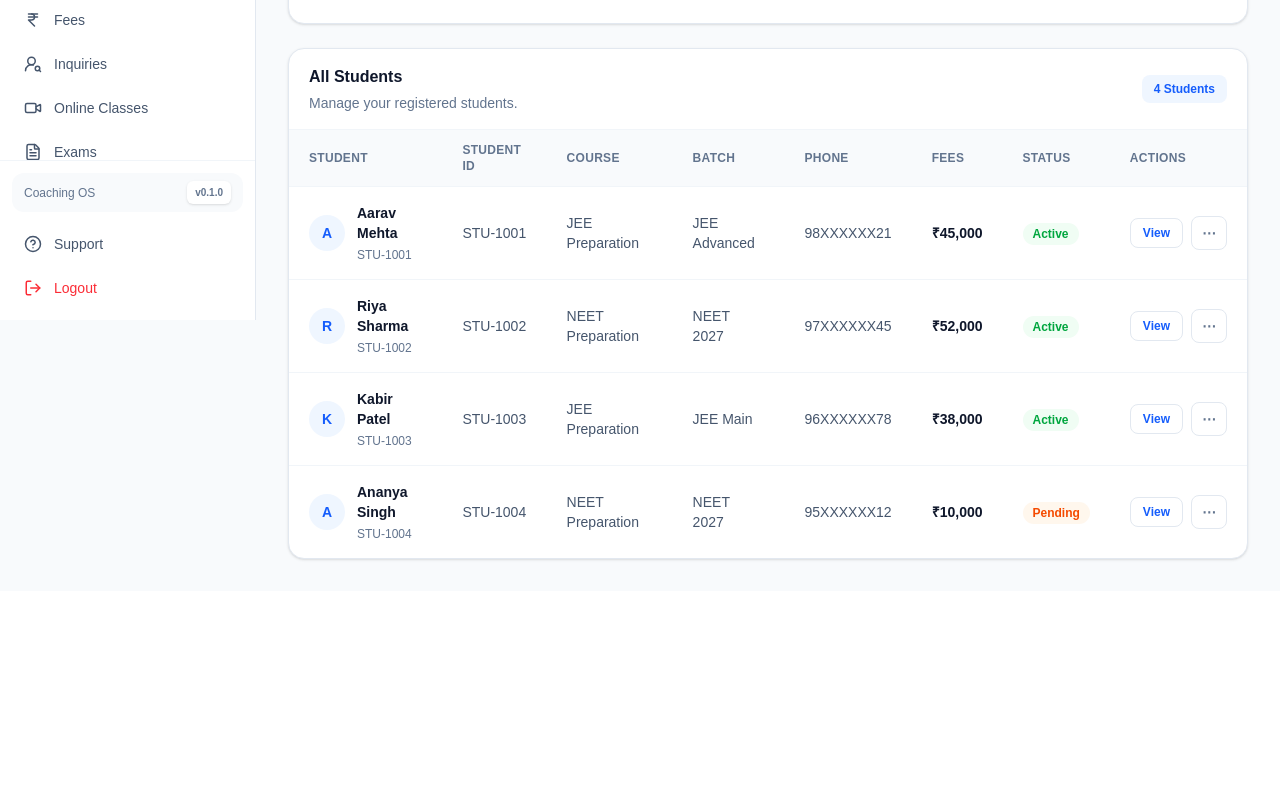
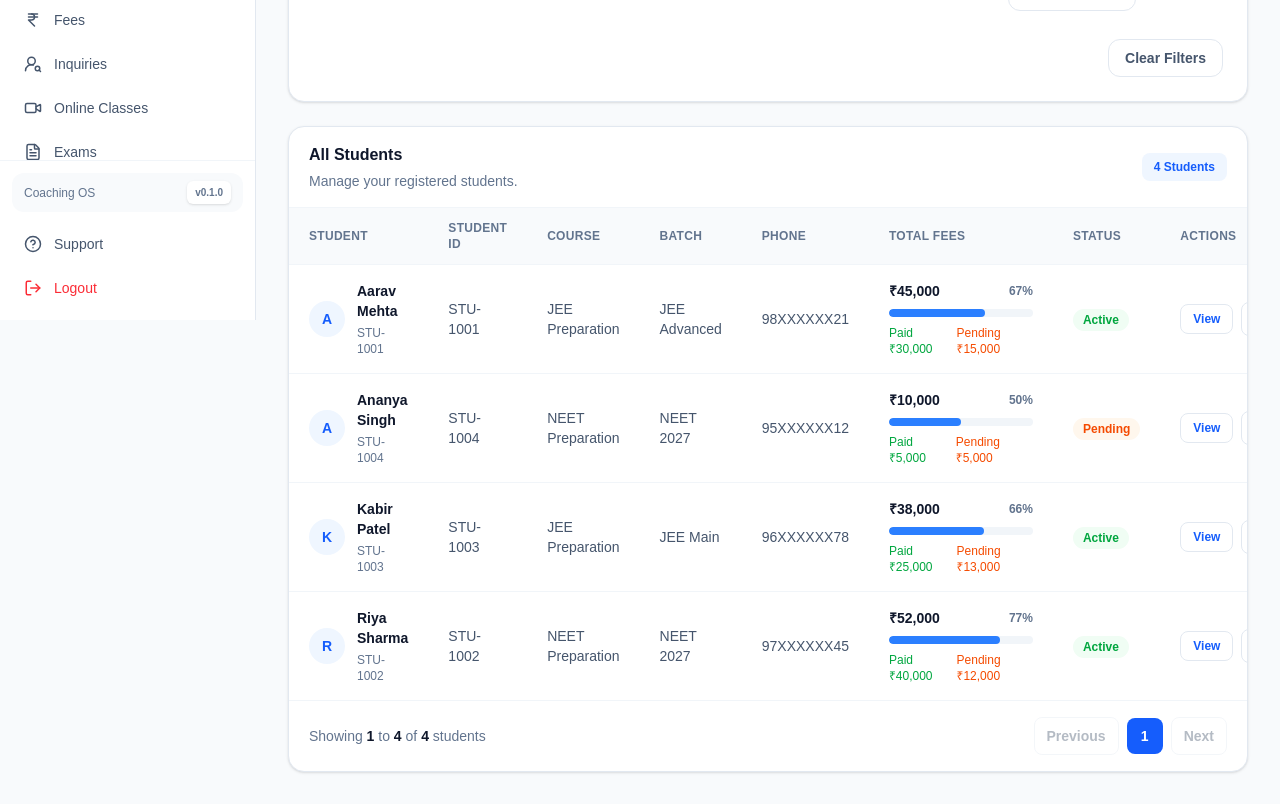
Before and after one commit to devleyj/Coaching-os-admin, a Next.js app: page /students in a window 1280 px wide. Shown: the part 480-1284 px from the top of the page. Before the commit the page ends 1071 px from the top, so only its background shows below. Built offline with nearby package versions, Linux system fonts and the light colour scheme.

Commit message:
v0.1.0 - complete student managment and fee tracking

```diff
--- a/app/students/page.tsx
+++ b/app/students/page.tsx
@@ -10,7 +10,9 @@ const initialStudents = [
     batch: "JEE Advanced",
     phone: "98XXXXXX21",
     email: "aarav@example.com",
-    fees: "₹45,000",
+    totalFees: 45000,
+    paidFees: 30000,
+    pendingFees: 15000,
     status: "Active",
   },
   {
@@ -20,7 +22,9 @@ const initialStudents = [
     batch: "NEET 2027",
     phone: "97XXXXXX45",
     email: "riya@example.com",
-    fees: "₹52,000",
+    totalFees: 52000,
+    paidFees: 40000,
+    pendingFees: 12000,
     status: "Active",
   },
   {
@@ -30,7 +34,9 @@ const initialStudents = [
     batch: "JEE Main",
     phone: "96XXXXXX78",
     email: "kabir@example.com",
-    fees: "₹38,000",
+    totalFees: 38000,
+    paidFees: 25000,
+    pendingFees: 13000,
     status: "Active",
   },
   {
@@ -40,7 +46,9 @@ const initialStudents = [
     batch: "NEET 2027",
     phone: "95XXXXXX12",
     email: "ananya@example.com",
-    fees: "₹10,000",
+    totalFees: 10000,
+    paidFees: 5000,
+    pendingFees: 5000,
     status: "Pending",
   },
 ];
@@ -62,6 +70,22 @@ export default function StudentsPage() {
   const [batchFilter, setBatchFilter] = useState("");
   const [courseFilter, setCourseFilter] = useState("");
   const [statusFilter, setStatusFilter] = useState("");
+  const [currentPage, setCurrentPage] = useState(1);
+  const [sortBy, setSortBy] = useState("name");
+  const [sortOrder, setSortOrder] = useState("asc");
+
+  const getFeeProgress = (student: (typeof studentList)[number]) => {
+    if (student.totalFees <= 0) {
+      return 0;
+    }
+
+    return Math.min(
+      Math.round((student.paidFees / student.totalFees) * 100),
+      100,
+    );
+  };
+
+  const studentsPerPage = 10;
 
   const filteredStudents = studentList.filter((student) => {
     const search = searchTerm.toLowerCase();
@@ -79,6 +103,41 @@ export default function StudentsPage() {
 
     return matchesSearch && matchesBatch && matchesCourse && matchesStatus;
   });
+
+  const sortedStudents = [...filteredStudents].sort((a, b) => {
+    let comparison = 0;
+
+    if (sortBy === "name") {
+      comparison = a.name.localeCompare(b.name);
+    }
+
+    if (sortBy === "totalFees") {
+      comparison = a.totalFees - b.totalFees;
+    }
+
+    if (sortBy === "pendingFees") {
+      comparison = a.pendingFees - b.pendingFees;
+    }
+
+    if (sortBy === "feeProgress") {
+      comparison = getFeeProgress(a) - getFeeProgress(b);
+    }
+
+    if (sortBy === "status") {
+      comparison = a.status.localeCompare(b.status);
+    }
+
+    return sortOrder === "asc" ? comparison : -comparison;
+  });
+
+  const totalPages = Math.ceil(filteredStudents.length / studentsPerPage);
+
+  const startIndex = (currentPage - 1) * studentsPerPage;
+
+  const paginatedStudents = sortedStudents.slice(
+    startIndex,
+    startIndex + studentsPerPage,
+  );
 
   useEffect(() => {
     const handleClickOutside = () => {
@@ -112,7 +171,7 @@ export default function StudentsPage() {
 
   const editStudent = (studentId: string) => {
     const student = studentList.find(
-      (currentStudent) => currentStudent.id === studentId
+      (currentStudent) => currentStudent.id === studentId,
     );
 
     if (!student) {
@@ -125,7 +184,7 @@ export default function StudentsPage() {
     setStudentEmail(student.email ?? "");
     setStudentCourse(student.course);
     setStudentBatch(student.batch);
-    setStudentFees(student.fees.replace("₹", ""));
+    setStudentFees(String(student.totalFees));
     setFormError("");
     setOpenActionMenu(null);
     setShowAddStudent(true);
@@ -281,6 +340,34 @@ export default function StudentsPage() {
                 <option>Inactive</option>
                 <option>Pending</option>
               </select>
+
+              <select
+                value={sortBy}
+                onChange={(e) => {
+                  setSortBy(e.target.value);
+                  setCurrentPage(1);
+                }}
+                className="rounded-xl border border-slate-200 bg-white px-4 py-2.5 text-sm font-medium text-slate-700 outline-none transition focus:border-blue-400 focus:ring-2 focus:ring-blue-100"
+              >
+                <option value="name">Sort: Name</option>
+                <option value="totalFees">Sort: Total Fees</option>
+                <option value="pendingFees">Sort: Pending Fees</option>
+                <option value="feeProgress">Sort: Fee Progress</option>
+                <option value="status">Sort: Status</option>
+              </select>
+
+              <select
+                value={sortOrder}
+                onChange={(e) => {
+                  setSortOrder(e.target.value);
+                  setCurrentPage(1);
+                }}
+                className="rounded-xl border border-slate-200 bg-white px-4 py-2.5 text-sm font-medium text-slate-700 outline-none transition focus:border-blue-400 focus:ring-2 focus:ring-blue-100"
+              >
+                <option value="asc">Ascending</option>
+                <option value="desc">Descending</option>
+              </select>
+
             </div>
 
             <div className="col-span-4 flex justify-end pt-3">
@@ -338,7 +425,7 @@ export default function StudentsPage() {
                   </th>
 
                   <th className="px-5 py-3 text-xs font-semibold uppercase tracking-wide text-slate-500">
-                    Fees
+                    Total Fees
                   </th>
 
                   <th className="px-5 py-3 text-xs font-semibold uppercase tracking-wide text-slate-500">
@@ -352,7 +439,7 @@ export default function StudentsPage() {
               </thead>
 
               <tbody>
-                {filteredStudents.map((student) => (
+                {paginatedStudents.map((student) => (
                   <tr
                     key={student.id}
                     className="border-b border-slate-100 last:border-0 transition-colors hover:bg-blue-50/40"
@@ -391,13 +478,44 @@ export default function StudentsPage() {
                       {student.phone}
                     </td>
 
-                    <td className="px-5 py-4 text-sm font-semibold text-slate-900">
-                      {student.fees}
+                    <td className="px-5 py-4">
+                      <div className="min-w-36">
+                        <div className="flex items-center justify-between gap-3">
+                          <p className="text-sm font-semibold text-slate-900">
+                            ₹{student.totalFees.toLocaleString("en-IN")}
+                          </p>
+
+                          <p className="text-xs font-semibold text-slate-500">
+                            {getFeeProgress(student)}%
+                          </p>
+                        </div>
+
+                        <div className="mt-2 h-2 overflow-hidden rounded-full bg-slate-100">
+                          <div
+                            className="h-full rounded-full bg-blue-500 transition-all"
+                            style={{
+                              width: `${getFeeProgress(student)}%`,
+                            }}
+                          />
+                        </div>
+
+                        <div className="mt-2 flex items-center justify-between gap-2 text-xs">
+                          <span className="text-green-600">
+                            Paid ₹{student.paidFees.toLocaleString("en-IN")}
+                          </span>
+
+                          <span className="text-orange-600">
+                            Pending ₹
+                            {student.pendingFees.toLocaleString("en-IN")}
+                          </span>
+                        </div>
+                      </div>
                     </td>
 
                     <td className="px-5 py-4">
                       <span
-                        className={`rounded-full px-2.5 py-1 text-xs font-semibold ${student.status === "Active"
+                        className={`rounded-full px-2.5 py-1 text-xs font-semibold ${
+                          student.status === "Active"
                             ? "bg-green-50 text-green-600"
                             : "bg-orange-50 text-orange-600"
                         }`}
@@ -433,7 +551,6 @@ export default function StudentsPage() {
 
                         {openActionMenu === student.id && (
                           <div className="absolute right-0 top-11 z-20 w-32 rounded-xl border border-slate-200 bg-white p-1.5 shadow-lg">
-
                             <button
                               type="button"
                               onClick={() => editStudent(student.id)}
@@ -457,13 +574,81 @@ export default function StudentsPage() {
                 ))}
               </tbody>
             </table>
+
+            <div className="flex items-center justify-between border-t border-slate-100 px-5 py-4">
+              <p className="text-sm text-slate-500">
+                Showing{" "}
+                <span className="font-semibold text-slate-900">
+                  {filteredStudents.length === 0 ? 0 : startIndex + 1}
+                </span>{" "}
+                to{" "}
+                <span className="font-semibold text-slate-900">
+                  {Math.min(
+                    startIndex + studentsPerPage,
+                    filteredStudents.length,
+                  )}
+                </span>{" "}
+                of{" "}
+                <span className="font-semibold text-slate-900">
+                  {filteredStudents.length}
+                </span>{" "}
+                students
+              </p>
+
+              <div className="flex items-center gap-2">
+                <button
+                  type="button"
+                  onClick={() =>
+                    setCurrentPage((page) => Math.max(page - 1, 1))
+                  }
+                  disabled={currentPage === 1}
+                  className="rounded-lg border border-slate-200 bg-white px-3 py-2 text-sm font-semibold text-slate-600 transition hover:bg-slate-50 disabled:cursor-not-allowed disabled:opacity-40"
+                >
+                  Previous
+                </button>
+
+                <div className="flex items-center gap-1">
+                  {Array.from(
+                    { length: Math.max(totalPages, 1) },
+                    (_, index) => {
+                      const page = index + 1;
+
+                      return (
+                        <button
+                          key={page}
+                          type="button"
+                          onClick={() => setCurrentPage(page)}
+                          className={`h-9 min-w-9 rounded-lg px-3 text-sm font-semibold transition ${
+                            currentPage === page
+                              ? "bg-blue-600 text-white"
+                              : "border border-slate-200 bg-white text-slate-600 hover:bg-slate-50"
+                          }`}
+                        >
+                          {page}
+                        </button>
+                      );
+                    },
+                  )}
+                </div>
+                <button
+                  type="button"
+                  onClick={() =>
+                    setCurrentPage((page) => Math.min(page + 1, totalPages))
+                  }
+                  disabled={currentPage === totalPages || totalPages === 0}
+                  className="rounded-lg border border-slate-200 bg-white px-3 py-2 text-sm font-semibold text-slate-600 transition hover:bg-slate-50 disabled:cursor-not-allowed disabled:opacity-40"
+                >
+                  Next
+                </button>
+              </div>
+            </div>
           </div>
         </div>
 
         {viewingStudentId &&
           (() => {
             const student = studentList.find(
-              (currentStudent) => currentStudent.id === viewingStudentId
+              (currentStudent) => currentStudent.id === viewingStudentId,
             );
 
             if (!student) {
@@ -473,36 +658,33 @@ export default function StudentsPage() {
             return (
               <div className="fixed inset-0 z-50 flex items-center justify-center bg-slate-900/40 p-4">
                 <div className="w-full max-w-lg rounded-2xl bg-white p-6 shadow-xl">
+                  {/* Header */}
                   <div className="flex items-start justify-between">
                     <div>
-                      <p className="text-sm font-medium text-slate-500">
+                      <h2 className="text-xl font-bold text-slate-900">
                         Student Profile
+                      </h2>
+                      <p className="mt-1 text-sm text-slate-500">
+                        {student.name}
                       </p>
-
-                      <div className="mt-3 flex h-14 w-14 items-center justify-center rounded-full bg-blue-50 text-xl font-bold text-blue-600">
-                        {student.name.charAt(0)}
-                      </div>
-
-                      <h2 className="mt-1 text-xl font-bold text-slate-900">
-                        {student.name}
-                      </h2>
                     </div>
 
                     <button
                       type="button"
                       onClick={() => setViewingStudentId(null)}
-                      className="rounded-lg px-3 py-2 text-sm font-semibold text-slate-500 hover:bg-slate-100"
+                      className="rounded-lg px-3 py-2 text-slate-500 transition hover:bg-slate-100 hover:text-slate-700"
                     >
                       ✕
                     </button>
                   </div>
 
+                  {/* Student Details */}
                   <div className="mt-6 grid grid-cols-2 gap-4">
                     <div className="rounded-xl bg-slate-50 p-4">
                       <p className="text-xs font-medium text-slate-500">
                         Student ID
                       </p>
-                      <p className="mt-1 text-sm font-semibold text-slate-900">
+                      <p className="mt-1 font-semibold text-slate-900">
                         {student.id}
                       </p>
                     </div>
@@ -511,7 +693,7 @@ export default function StudentsPage() {
                       <p className="text-xs font-medium text-slate-500">
                         Status
                       </p>
-                      <p className="mt-1 text-sm font-semibold text-slate-900">
+                      <p className="mt-1 font-semibold text-green-600">
                         {student.status}
                       </p>
                     </div>
@@ -520,7 +702,7 @@ export default function StudentsPage() {
                       <p className="text-xs font-medium text-slate-500">
                         Course
                       </p>
-                      <p className="mt-1 text-sm font-semibold text-slate-900">
+                      <p className="mt-1 font-semibold text-slate-900">
                         {student.course}
                       </p>
                     </div>
@@ -529,7 +711,7 @@ export default function StudentsPage() {
                       <p className="text-xs font-medium text-slate-500">
                         Batch
                       </p>
-                      <p className="mt-1 text-sm font-semibold text-slate-900">
+                      <p className="mt-1 font-semibold text-slate-900">
                         {student.batch}
                       </p>
                     </div>
@@ -538,7 +720,7 @@ export default function StudentsPage() {
                       <p className="text-xs font-medium text-slate-500">
                         Phone
                       </p>
-                      <p className="mt-1 text-sm font-semibold text-slate-900">
+                      <p className="mt-1 font-semibold text-slate-900">
                         {student.phone}
                       </p>
                     </div>
@@ -547,17 +729,36 @@ export default function StudentsPage() {
                       <p className="text-xs font-medium text-slate-500">
                         Email
                       </p>
-                      <p className="mt-1 text-sm font-semibold text-slate-900">
+                      <p className="mt-1 break-words font-semibold text-slate-900">
                         {student.email || "Not provided"}
                       </p>
                     </div>
 
-                    <div className="rounded-xl bg-slate-50 p-4">
-                      <p className="text-xs font-medium text-slate-500">
-                        Fees
+                    {/* Fees */}
+                    <div className="rounded-xl bg-blue-50 p-4">
+                      <p className="text-xs font-medium text-blue-600">
+                        Total Fees
                       </p>
-                      <p className="mt-1 text-sm font-semibold text-slate-900">
-                        {student.fees}
+                      <p className="mt-1 font-semibold text-slate-900">
+                        ₹{student.totalFees.toLocaleString("en-IN")}
+                      </p>
+                    </div>
+
+                    <div className="rounded-xl bg-green-50 p-4">
+                      <p className="text-xs font-medium text-green-600">
+                        Paid Fees
+                      </p>
+                      <p className="mt-1 font-semibold text-slate-900">
+                        ₹{student.paidFees.toLocaleString("en-IN")}
+                      </p>
+                    </div>
+
+                    <div className="rounded-xl bg-yellow-50 p-4">
+                      <p className="text-xs font-medium text-yellow-600">
+                        Pending Fees
+                      </p>
+                      <p className="mt-1 font-semibold text-slate-900">
+                        ₹{student.pendingFees.toLocaleString("en-IN")}
                       </p>
                     </div>
 
@@ -565,38 +766,37 @@ export default function StudentsPage() {
                       <p className="text-xs font-medium text-slate-500">
                         Enrollment
                       </p>
-                      <p className="mt-1 text-sm font-semibold text-slate-900">
+                      <p className="mt-1 font-semibold text-slate-900">
                         Active Student
                       </p>
                     </div>
                   </div>
 
-                  <div className="mt-6 flex gap-3">
+                  {/* Actions */}
+                  <div className="mt-6 flex justify-end gap-3">
+                    <button
+                      type="button"
+                      onClick={() => setViewingStudentId(null)}
+                      className="rounded-xl border border-slate-200 bg-white px-4 py-2.5 text-sm font-semibold text-slate-700 transition hover:bg-slate-50"
+                    >
+                      Close
+                    </button>
+
                     <button
                       type="button"
                       onClick={() => {
                         setViewingStudentId(null);
                         editStudent(student.id);
                       }}
-                      className="flex-1 rounded-xl bg-blue-600 px-4 py-2.5 text-sm font-semibold text-white hover:bg-blue-700"
+                      className="rounded-xl bg-blue-600 px-4 py-2.5 text-sm font-semibold text-white transition hover:bg-blue-700"
                     >
                       Edit Student
                     </button>
-
-                    <button
-                      type="button"
-                      onClick={() => setViewingStudentId(null)}
-                      className="flex-1 rounded-xl border border-slate-200 bg-white px-4 py-2.5 text-sm font-semibold text-slate-600 hover:bg-slate-50"
-                    >
-                      Close
-                    </button>
                   </div>
-
                 </div>
               </div>
             );
           })()}
-
       </main>
 
       {showAddStudent && (
@@ -767,10 +967,13 @@ export default function StudentsPage() {
                               email: studentEmail,
                               course: studentCourse,
                               batch: studentBatch,
-                            fees: `₹${studentFees}`,
+                              totalFees: Number(studentFees),
+                              paidFees: student.paidFees,
+                              pendingFees:
+                                Number(studentFees) - student.paidFees,
                             }
-                          : student
-                      )
+                          : student,
+                      ),
                     );
 
                     resetForm();
@@ -786,7 +989,9 @@ export default function StudentsPage() {
                     batch: studentBatch,
                     phone: studentPhone,
                     email: studentEmail,
-                    fees: `₹${studentFees}`,
+                    totalFees: Number(studentFees),
+                    paidFees: 0,
+                    pendingFees: Number(studentFees),
                     status: "Active",
                   };
 
@@ -805,8 +1010,7 @@ export default function StudentsPage() {
             </div>
           </div>
         </div>
-      )
-      }
-    </div >
+      )}
+    </div>
   );
 }
```
Lines whose indentation alone changed are shown as unchanged.
